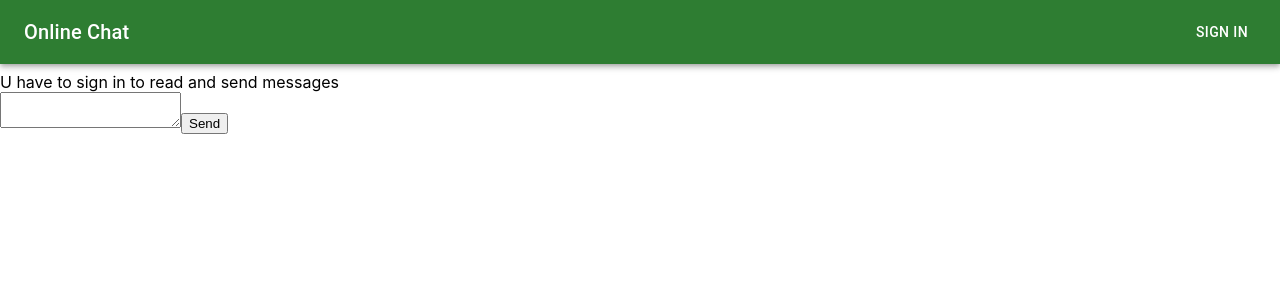
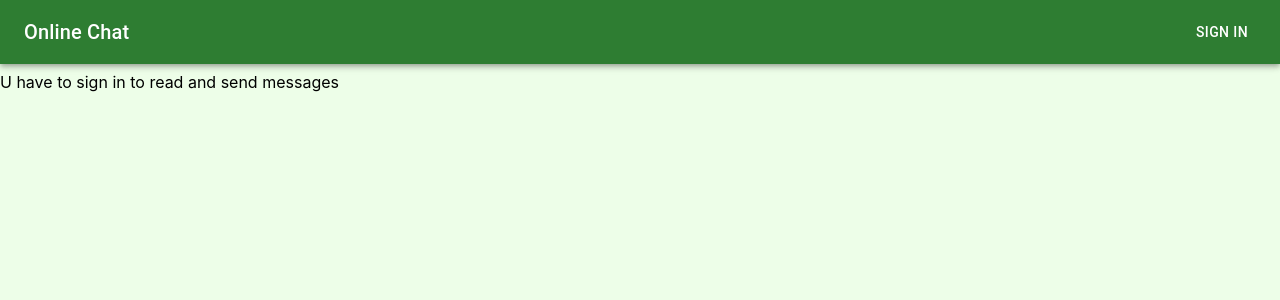
Before and after one commit to Yueuwu/chat, a React (Create React App) app: page / in a window 1280 px wide. Shown: the top 300 px of the page. Built offline with nearby package versions, Linux system fonts and the light colour scheme; no server answers; the database is empty.

Commit message:
made up app.tsx

```diff
--- a/src/App.tsx
+++ b/src/App.tsx
@@ -14,50 +14,22 @@ import {
 import Header from "./components/Header/Header"
 import Dialog from "./components/Dialog/Dialog"
 import { User } from "firebase/auth"
+import Send from "./components/Send/Send"
 
 const App: React.FC = () => {
-	const dispatch = useAppDispatch()
-
-	const { message } = useAppSelector(storeSelector)
 	const [user, loading] = useAuthState(auth)
 
-	const [value, load, error] = useCollection(
-		collection(firestore, "messages"),
-		{
-			snapshotListenOptions: { includeMetadataChanges: true },
-		}
-	)
-
-	useEffect(() => {
-		if (user) {
-			const userState = {
-				userName: user.displayName,
-				userPhoto: user.photoURL,
-				userId: user.uid,
-			}
-			dispatch(setUser(userState))
-		}
-	}, [user])
-
-	const writeMessage = (event: React.ChangeEvent<HTMLTextAreaElement>) => {
-		dispatch(changeMessage(event.target.value))
-	}
-
 	return (
-		<div>
+		<div style={{ background: "#EDFEE8", height: "100vh" }}>
 			<Header />
 			{user ? (
-				<Dialog {...user} />
+				<>
+					<Dialog {...user} />
+					<Send {...user} />
+				</>
 			) : (
 				<div>U have to sign in to read and send messages</div>
 			)}
-			<textarea
-				value={message}
-				onChange={(e) => writeMessage(e)}
-			></textarea>
-			<button onClick={() => user && dispatch(sendMessage())}>
-				Send
-			</button>
 		</div>
 	)
 }
```
